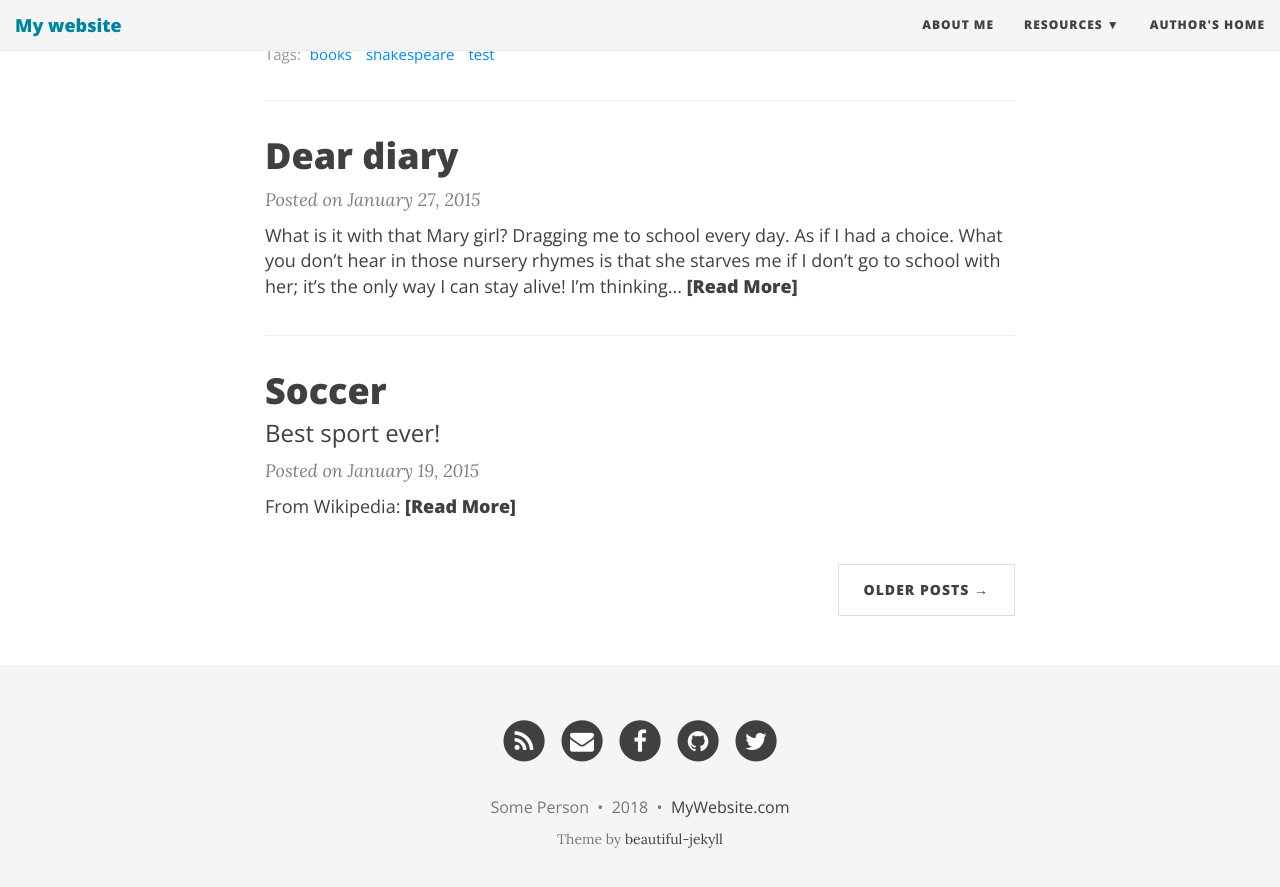
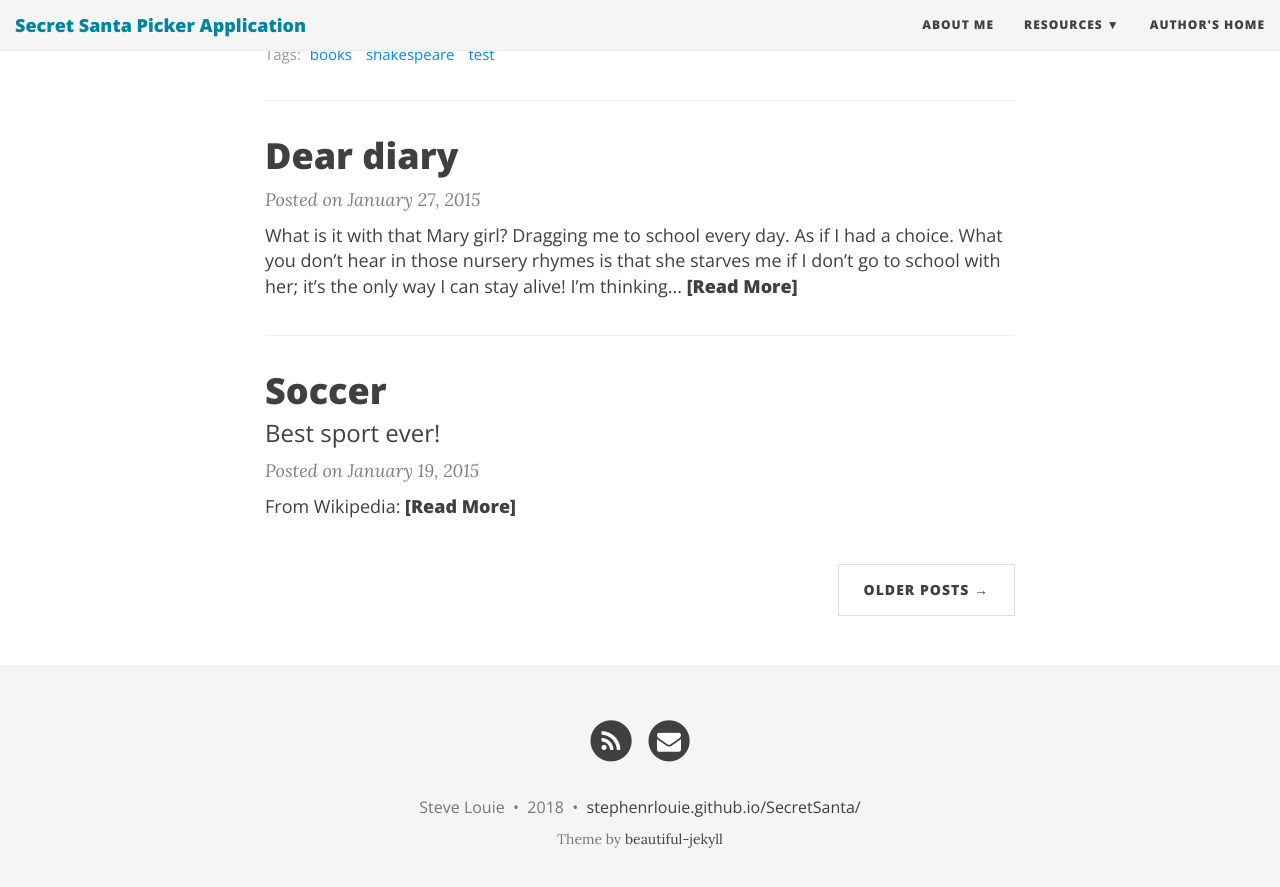
Before and after one commit to stephenrlouie/SecretSanta, a Jekyll site: the page built from index.html, in a window 1280 px wide and 900 px high, scrolled down 1134 px. Shown: the top 887 px of the window. Built offline with Jekyll 4.4.1, drawn with Linux system fonts in a browser that asks for light colours; nearby versions of some CDN libraries; the list of posts is cut into pages by our own code.

Commit message:
new config

```diff
--- a/_config.yml
+++ b/_config.yml
@@ -4,7 +4,7 @@
 # baseurl is the website's URL without the hostname
 
 # If you are building a simple GitHub user page (https://username.github.io) then use these settings:
-url: "https://username.github.io"
+url: "https://stephenrlouie.github.io/SecretSanta/"
 baseurl: ""
 
 # If you are building a GitHub project page then use these settings:
@@ -14,10 +14,10 @@ baseurl: ""
 # Of course don't forget to change the username and projectname to YOUR username and project
 
 # Name of website
-title: My website
+title: Secret Santa Picker Application
 
 # Short description of your site
-description: A virtual proof that name is awesome!
+description: This site takes groups of users and makes secret santa assignments, it has restrictions and will not pair users in the same group together.
 
 # --- Navigation bar options --- #
 
@@ -64,18 +64,18 @@ footer-link-col: "#404040"
 # Change all these values or delete the ones you don't want.
 # Important: you must keep the "name" parameter, everything else you can remove
 author:
-  name: Some Person
+  name: Steve Louie
 
 # Select your active Social Network Links.
 # Uncomment the links you want to show in the footer and add your information to each link.
 # You can reorder the items to define the link order.
 # If you want to add a new link that isn't here, you'll need to also edit the file _data/SocialNetworks.yml
 social-network-links:
-  rss: true
-  email: "someone@example.com"
-  facebook: daattali
-  github: daattali
-  twitter: daattali
+  rss: false
+  email: "secret.santa.picker.app@gmail.com"
+#  facebook: daattali
+#  github: daattali
+#  twitter: daattali
 #  reddit: yourname
 #  google-plus: +DeanAttali
 #  linkedin: daattali
@@ -92,14 +92,14 @@ social-network-links:
 
 # Select which share links to show in posts
 share-links-active:
-  twitter: true
-  facebook: true
-  google: false
-  linkedin: true
+ # twitter: true
+ # facebook: true
+ # google: false
+ # linkedin: true
 
 # How to display the link to the website in the footer
 # Remove this if you don't want a link in the footer
-url-pretty: "MyWebsite.com"  # eg. "deanattali.com/beautiful-jekyll"
+url-pretty: "stephenrlouie.github.io/SecretSanta/"  # eg. "deanattali.com/beautiful-jekyll"
 
 # --- Web Statistics Section --- #
 
@@ -145,7 +145,7 @@ title-separator: "-"
 # --- Don't need to touch anything below here (but you can if you want) --- #
 
 # Output options (more information on Jekyll's site)
-timezone: "America/Vancouver"
+timezone: "America/New_York"
 markdown: kramdown
 highlighter: rouge
 permalink: /:year-:month-:day-:title/
```
